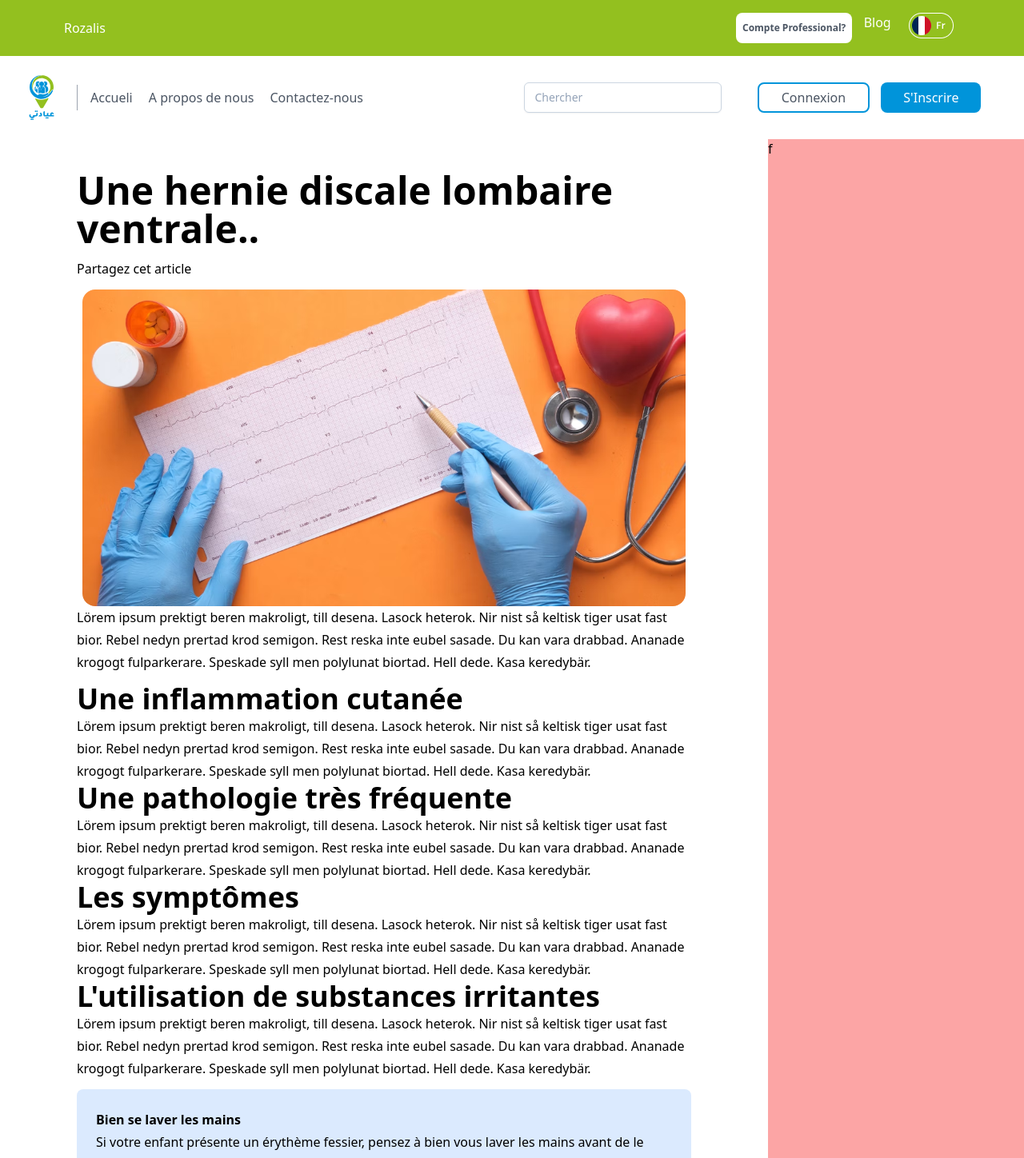
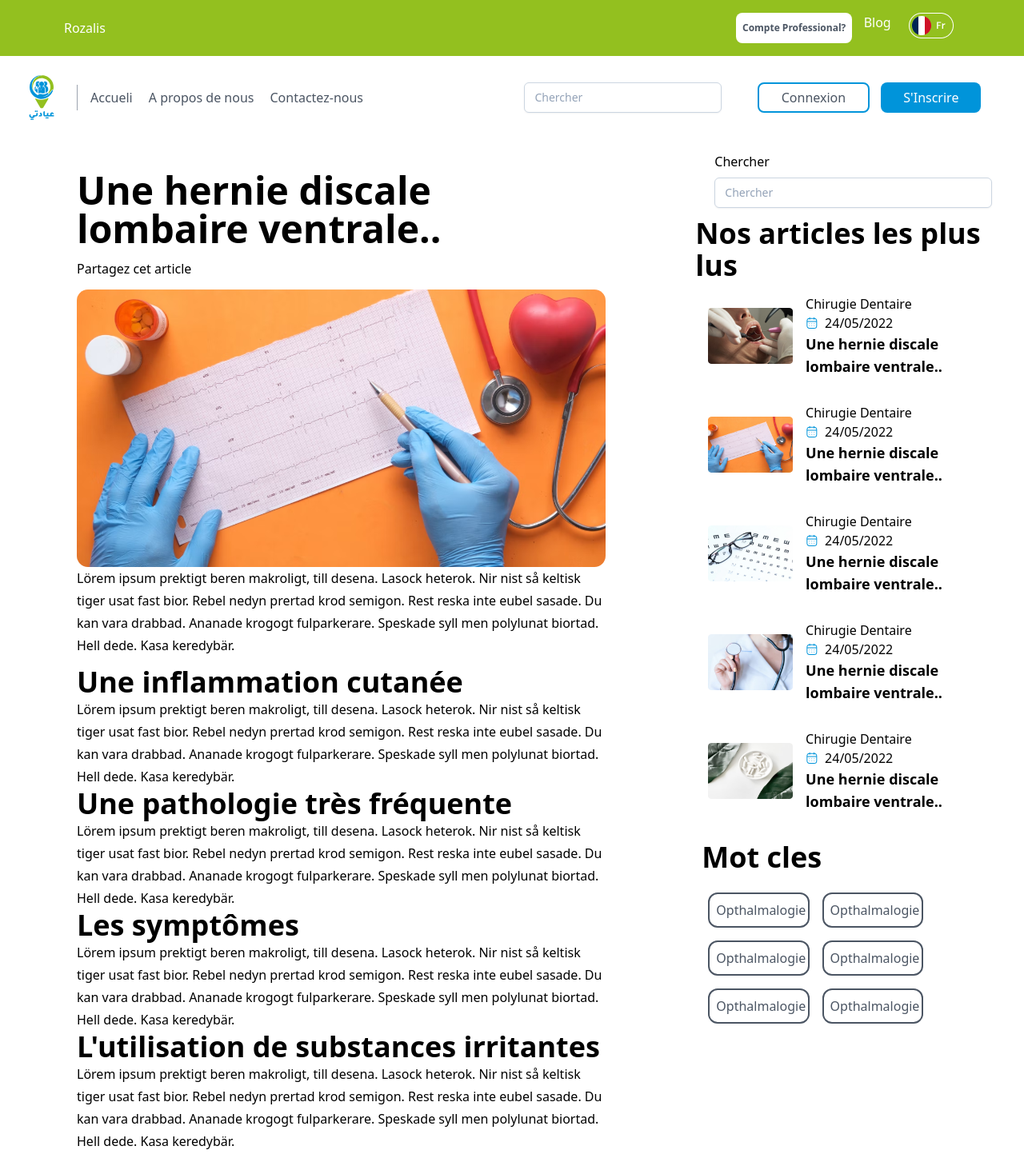
Before and after one commit to SajeelAhmed1/eyedaty-mod1, a Next.js app: page /blogs/bloginner in a window 1280 px wide. Shown: the top 1448 px of the page at 80% size. Built offline with nearby package versions, Linux system fonts and the light colour scheme.

Commit message:
Blog inner page completed

```diff
--- a/components/replytemp.jsx
+++ b/components/blogpagecomps/bloginerpagecomps/commenttemp.jsx
@@ -1,16 +1,15 @@
 import React from 'react'
 import Image from 'next/image'
-import likeicon from '../public/commentsicons/likeicon.svg'
-import dislikeicon from '../public/commentsicons/dislikeicon.svg'
-import replyicon from '../public/commentsicons/replyicon.svg'
-import selmaavatar from '../public/selmaavatar.svg'
-
-export default function Replytemp() {
+import likeicon from '../../../public/commentsicons/likeicon.svg'
+import dislikeicon from '../../../public/commentsicons/dislikeicon.svg'
+import replyicon from '../../../public/commentsicons/replyicon.svg'
+import userimg from '../../../public/userimg.svg'
+export default function Commenttemp() {
   return (
-    <div className='ml-20'>
+    <div className=''>
               <div className='flex flex-row space-x-4 my-3'>
                 <div>
-                  <Image src={selmaavatar} height="100" width="100" alt="selmaavatar" />
+                  <Image src={userimg} height="100" width="100" alt="selmaavatar" />
 
                 </div>
                 <div className='flex flex-col'>
--- /dev/null
+++ b/components/blogpagecomps/bloginerpagecomps/otherblogcomp.jsx
@@ -0,0 +1,33 @@
+import React from 'react'
+import blogimg1 from '../../../public/blogimgs/blogimg1.png'
+import blogimg2 from '../../../public/blogimgs/blogimg2.png'
+import blogimg3 from '../../../public/blogimgs/blogimg3.png'
+import blogimg4 from '../../../public/blogimgs/blogimg4.png'
+import blogimg5 from '../../../public/blogimgs/blogimg5.png'
+import Image from 'next/image'
+import Calendaricon from '../../../public/icons/calendaricon'
+export default function Otherblogcomp(props) {
+  return (
+    <div className='flex flex-row space-x-4 p-4'>
+                    <div className='flex justify-center flex-col'>
+                      <Image  src={props.blogpic} width="150" height="100"    alt="image" />
+                    </div>
+                    <div className='flex flex-col'>
+                      <p>
+                        Chirugie Dentaire
+                      </p>
+                      <div className='flex items-center space-x-2'>
+                        <div>
+                          <Calendaricon/>
+                        </div>
+                        <div>
+                          24/05/2022
+                        </div>
+                      </div>
+                      <h1 className='text-lg font-bold'>
+                        Une hernie discale lombaire ventrale..
+                      </h1>
+                    </div>
+                  </div>
+  )
+}
--- a/components/commenttemp.jsx
+++ b/components/blogpagecomps/bloginerpagecomps/replytemp.jsx
@@ -1,15 +1,16 @@
 import React from 'react'
 import Image from 'next/image'
-import likeicon from '../public/commentsicons/likeicon.svg'
-import dislikeicon from '../public/commentsicons/dislikeicon.svg'
-import replyicon from '../public/commentsicons/replyicon.svg'
-import userimg from '../public/userimg.svg'
-export default function Commenttemp() {
+import likeicon from '../../../public/commentsicons/likeicon.svg'
+import dislikeicon from '../../../public/commentsicons/dislikeicon.svg'
+import replyicon from '../../../public/commentsicons/replyicon.svg'
+import selmaavatar from '../../../public/selmaavatar.svg'
+
+export default function Replytemp() {
   return (
-    <div className=''>
+    <div className='ml-20'>
               <div className='flex flex-row space-x-4 my-3'>
                 <div>
-                  <Image src={userimg} height="100" width="100" alt="selmaavatar" />
+                  <Image src={selmaavatar} height="100" width="100" alt="selmaavatar" />
 
                 </div>
                 <div className='flex flex-col'>
--- a/components/blogpagecard.jsx
+++ b/components/blogpagecomps/blogpagecard.jsx
@@ -8,7 +8,7 @@ import blogimg5 from '../public/blogimgs/blogimg5.png'
 import blogimg6 from '../public/blogimgs/blogimg6.png'
 
 import userimg from '../public/userimg.svg'
-import Calendaricon from '../public/icons/calendaricon'
+import Calendaricon from '../../public/icons/calendaricon'
 
 export default function Blogpagecard(props) {
   return (
--- a/pages/blogs/bloginner.jsx
+++ b/pages/blogs/bloginner.jsx
@@ -1,16 +1,20 @@
 import React from 'react'
+import blogimg1 from '../../public/blogimgs/blogimg1.png'
+import blogimg2 from '../../public/blogimgs/blogimg2.png'
+import blogimg3 from '../../public/blogimgs/blogimg3.png'
+import blogimg4 from '../../public/blogimgs/blogimg4.png'
+import blogimg5 from '../../public/blogimgs/blogimg5.png'
 import Image from 'next/image'
+
 import bloginnerimg from '../../public/blogimgs/bloginnerimage.svg'
-import likeicon from '../../public/commentsicons/likeicon.svg'
-import dislikeicon from '../../public/commentsicons/dislikeicon.svg'
-import replyicon from '../../public/commentsicons/replyicon.svg'
 import selmaavatar from '../../public/selmaavatar.svg'
-import Commenttemp from '../../components/commenttemp'
-import Replytemp from '../../components/replytemp'
+import Commenttemp from '../../components/blogpagecomps/bloginerpagecomps/commenttemp'
+import Replytemp from '../../components/blogpagecomps/bloginerpagecomps/replytemp'
+import Otherblogcomp from '../../components/blogpagecomps/bloginerpagecomps/otherblogcomp'
 export default function Bloginner() {
   return (
     <div className='flex flex-row '>
-        <div className='w-3/4 flex leading-7 flex-col px-24 space-y-3 py-10 '>
+        <div className='w-2/3 flex leading-7 flex-col px-24 space-y-3 py-10 '>
             <h1 className='text-5xl font-bold'>
               Une hernie discale lombaire ventrale..
             </h1>
@@ -114,8 +118,52 @@ export default function Bloginner() {
 
 
         </div>
-        <div className='w-1/4 bg-red-300'>
-                f
+        <div className='w-1/3 flex flex-col p-4 space-y-3'>
+              <div>
+                <div className='flex flex-col space-y-2 w-full px-6'>
+                  <p>
+                    Chercher
+                  </p>
+                  <input className=" placeholder:text-slate-400 block bg-white w-full border border-slate-300 rounded-md py-2 pl-3 pr-3 shadow-sm focus:outline-none focus:border-sky-500 focus:ring-sky-500 focus:ring-1 sm:text-sm" placeholder="Chercher" type="text" name="search"/>
+
+                </div>
+              </div>
+              <div className='flex flex-col'>
+                  <h1 className='text-4xl font-extrabold'>
+                    Nos articles les plus lus
+                  </h1>
+                  <Otherblogcomp blogpic={blogimg1}/>
+                  <Otherblogcomp blogpic={blogimg2}/>
+                  <Otherblogcomp blogpic={blogimg3}/>
+                  <Otherblogcomp blogpic={blogimg4}/>
+                  <Otherblogcomp blogpic={blogimg5}/>
+              </div>
+
+              <div className='flex flex-col space-y-4 p-2'>
+                  <div className='text-4xl font-bold text-black'>
+                    Mot cles
+                  </div>
+                  <div className='flex flex-wrap '>
+                    <div className='border-2 w-1/3 p-2 m-2 rounded-xl text-gray-600 border-gray-600'>
+                      Opthalmalogie
+                    </div>
+                    <div className='border-2 w-1/3 p-2 m-2 rounded-xl text-gray-600 border-gray-600'>
+                      Opthalmalogie
+                    </div>
+                    <div className='border-2 w-1/3 p-2 m-2 rounded-xl text-gray-600 border-gray-600'>
+                      Opthalmalogie
+                    </div>
+                    <div className='border-2 w-1/3 p-2 m-2 rounded-xl text-gray-600 border-gray-600'>
+                      Opthalmalogie
+                    </div>
+                    <div className='border-2 w-1/3 p-2 m-2 rounded-xl text-gray-600 border-gray-600'>
+                      Opthalmalogie
+                    </div>
+                    <div className='border-2 w-1/3 p-2 m-2 rounded-xl text-gray-600 border-gray-600'>
+                      Opthalmalogie
+                    </div>
+                  </div>
+              </div>
         </div>
     </div>
   )
--- a/pages/blogs/index.jsx
+++ b/pages/blogs/index.jsx
@@ -8,7 +8,7 @@ import blogimg5 from '../../public/blogimgs/blogimg5.png'
 import blogimg6 from '../../public/blogimgs/blogimg6.png'
 
 
-import Blogpagecard from '../../components/blogpagecard'
+import Blogpagecard from '../../components/blogpagecomps/blogpagecard'
 import Sidebarcontent from '../../components/sidebarcontent';
 import Gridboxicon from '../../public/icons/gridboxicon'
 import Listicon from '../../public/icons/listicon'
```
